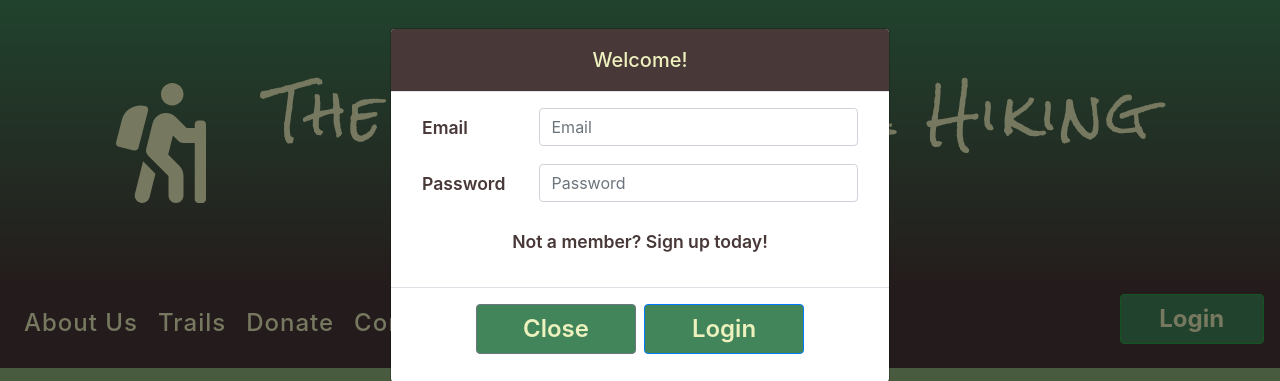
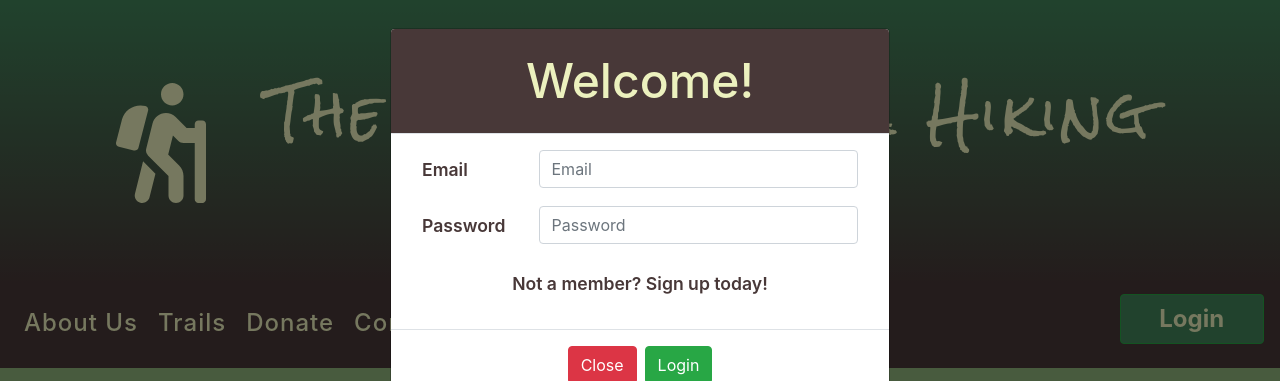
Before and after one commit to CharlieWallace17/bootstrap-portfolio-project, a website: page index.html in a window 1280 px wide. Both pictures are taken after a click on the button "Login". Shown: the top 381 px of the page. Drawn offline with nearby package versions, Linux system fonts and the light colour scheme.

Commit message:
Make login button colors intuitive.

```diff
--- a/css/styles.scss
+++ b/css/styles.scss
@@ -57,7 +57,7 @@ html, body {
     overflow-x: hidden;
 }
 
-button.btn {
+nav button.btn {
     background-color: $color-primary;
     color: $color-pale;
     font-size: 1.5rem;
@@ -75,3 +75,7 @@ button.btn {
 .modal-content {
     font-size: 1.1rem;
 }
+
+.modal-title {
+    font-size: 3rem;
+}
--- a/index.html
+++ b/index.html
@@ -105,8 +105,8 @@
                     </form>
                 </div>
                 <div class="modal-footer justify-content-center">
-                    <button type="button" class="btn btn-secondary" data-dismiss="modal">Close</button>
-                    <button type="submit" class="btn btn-primary">Login</button>
+                    <button type="button" class="btn btn-danger" data-dismiss="modal">Close</button>
+                    <button type="submit" class="btn btn-success">Login</button>
                 </div>
             </div>
         </div>
```
Also changed, not shown: css/styles.css.
